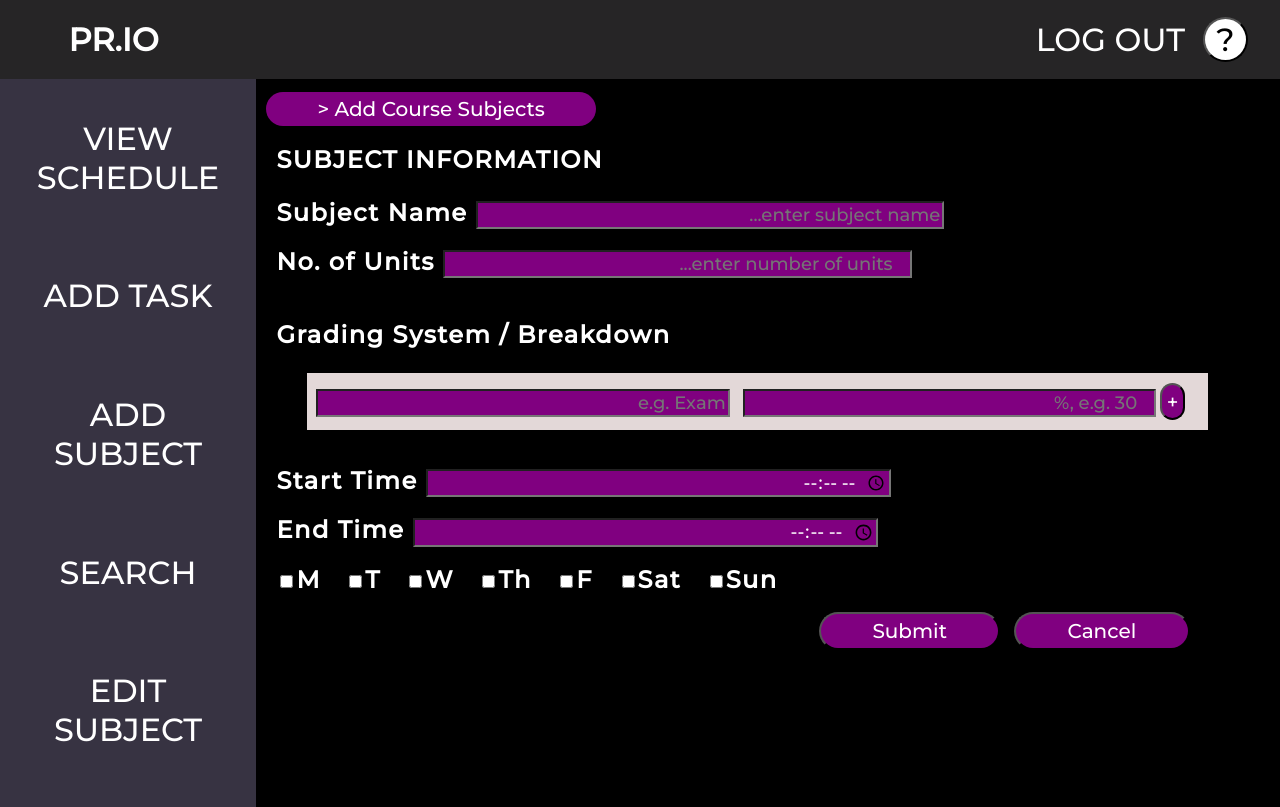
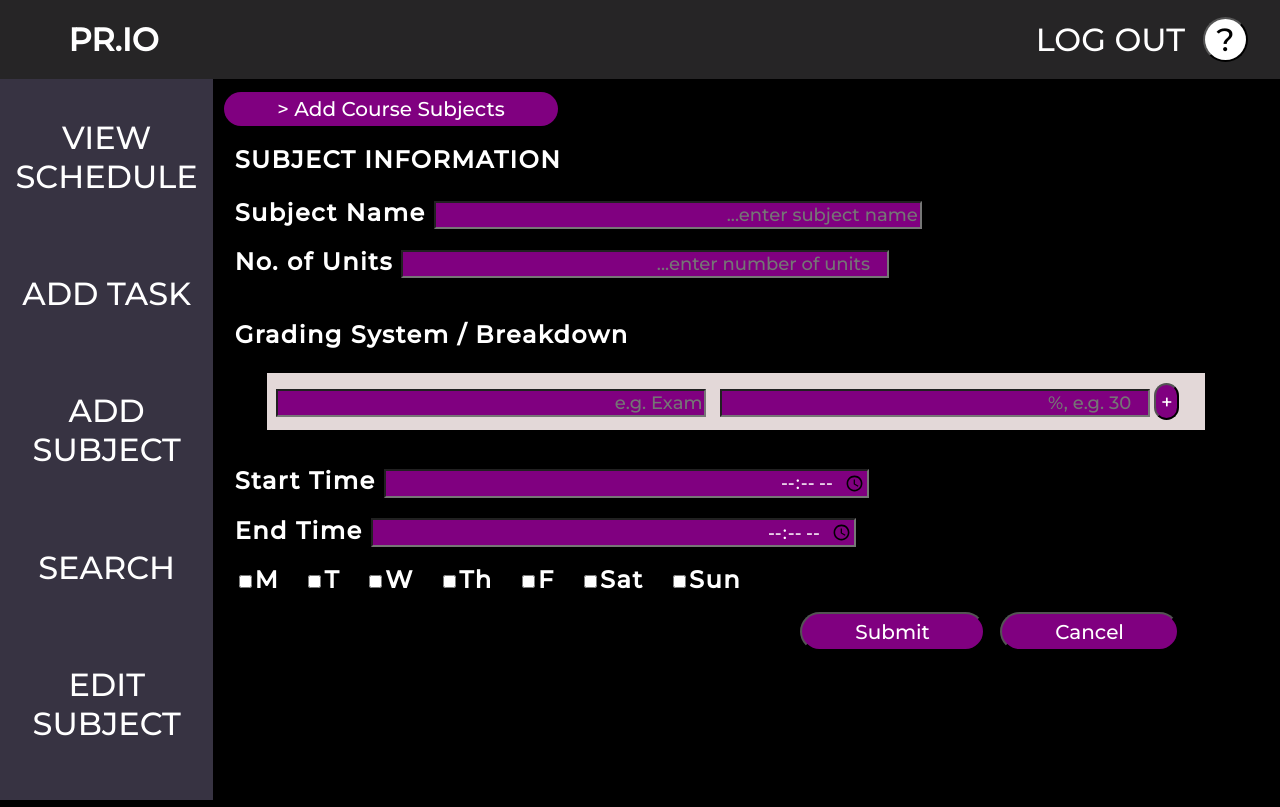
Before and after one commit to A4th/Pr.io, a Django app: page /addSub/ in a window 1280 px wide. Run offline with Django 4.2, Linux system fonts and the light colour scheme; a user stored in the database is signed in; data comes from the database, SQL or seed files in the repository.

Commit message:
navigation template: Use flexbox for automatic width resizing
This is in preparation for adding the details pane

```diff
--- a/prio_test2/hello/static/css/main.css
+++ b/prio_test2/hello/static/css/main.css
@@ -11,12 +11,11 @@ html, body {
 }
 
 .layout-container {
+    display: flex;
+    flex-direction: column;
+    flex-basis: 100%;
     width: 100%;
     height: 100%;
-}
-
-.layout-container > div {
-    display: inline;
 }
 
 .top-navigation-bar{
@@ -24,13 +23,14 @@ html, body {
 }
 
 .below-nav-bar {
+    display:inline-flex;
+    flex-grow: 1;
     background-color: rgb(63, 60, 86);
 }
 
 .left-navigation-bar {
     background-color: rgb(55, 51, 66);
     width: 20%;
-    height: 91%;
     float: left;
     text-align: center;
     display: flex;
@@ -40,9 +40,9 @@ html, body {
 
 .main-container {
     position: relative;
+    flex-basis: 100%;
     background-color: black;
-    width: 80%;
-    height: 91%;
+    height: 100%;
     float: left;
 }
 
@@ -71,10 +71,9 @@ a:hover{
     color: #CC00CC;
 }
 
-.details-pane{
+.details-pane {
     background-color: #e3d8d8;
-    width:20%;
-    height: 91%;
+    flex-basis: 25%;
     float: left;
 }
 
--- a/prio_test2/hello/static/html/navigation_end.html
+++ b/prio_test2/hello/static/html/navigation_end.html
@@ -1,6 +1,6 @@
                 </div>
-                <!-- <div class = "details-pane">
+                 <div class="details-pane" style="display:none">
                     <h1>Details:</h1>
-                </div> -->
+                </div>
             </div>
         </div>
--- a/prio_test2/hello/static/html/navigation_start.html
+++ b/prio_test2/hello/static/html/navigation_start.html
@@ -17,4 +17,4 @@
                     <a href="{% url 'editSub' %}" class="menu">EDIT SUBJECT</a><br><br>
                 </div>
 
-                <div class = "main-container">
+            <div class = "main-container">
```
